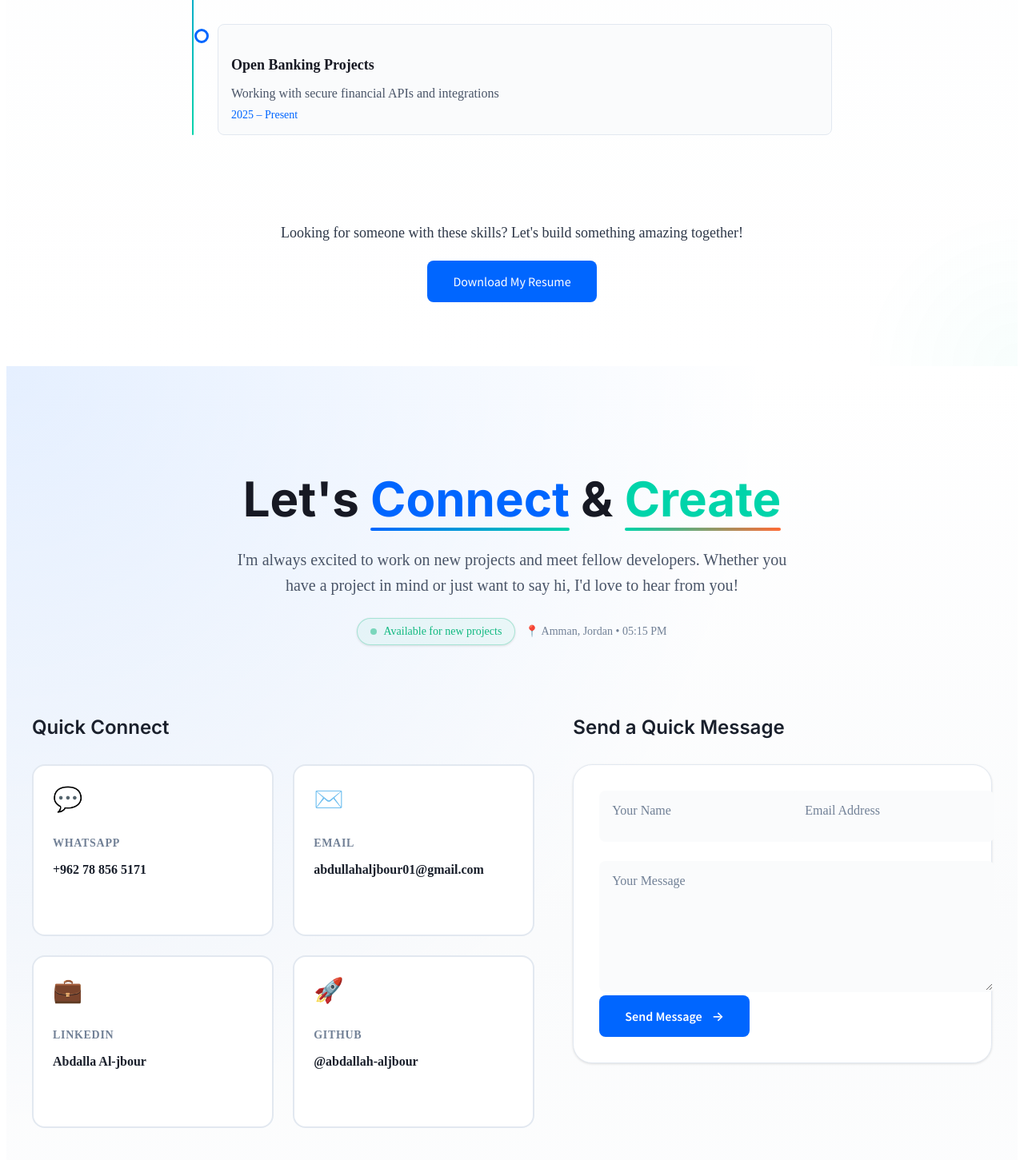
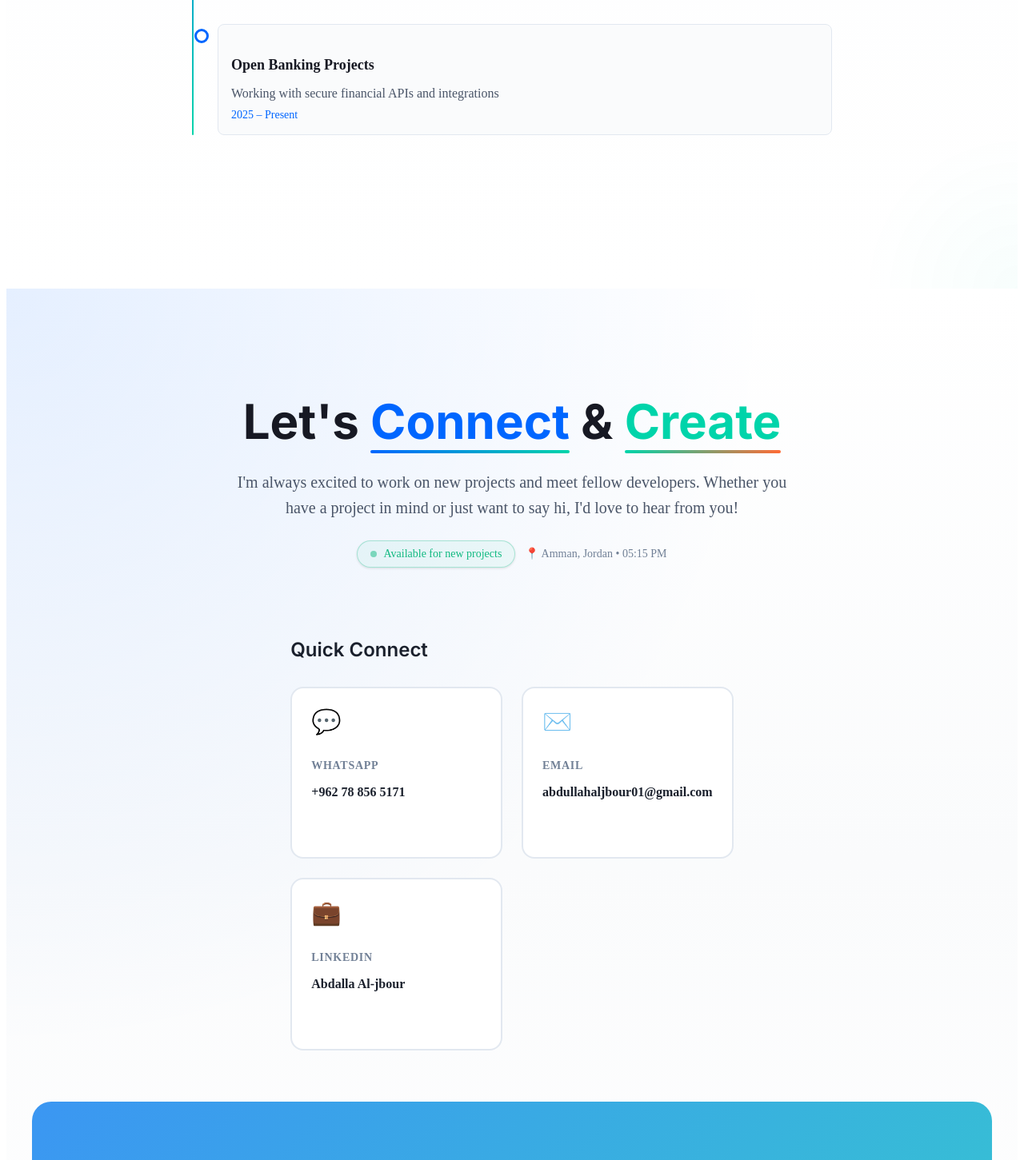
Before and after one commit to abdallah-aljbour/Portfolio-, a React (Vite) app: page / in a window 1280 px wide. Shown: the part 4710-6161 px from the top of the page at 80% size. Built offline with nearby package versions, Linux system fonts and the light colour scheme.

Commit message:
enhance style

```diff
--- a/src/components/sections/Contact/index.tsx
+++ b/src/components/sections/Contact/index.tsx
@@ -13,7 +13,6 @@ interface ContactMethod {
 }
 
 const Contact = () => {
-  const [isMessageSent, setIsMessageSent] = useState(false);
   const [hoveredMethod, setHoveredMethod] = useState<string | null>(null);
   const [mousePosition, setMousePosition] = useState({ x: 0, y: 0 });
   const [copySuccess, setCopySuccess] = useState<string | null>(null);
@@ -48,15 +47,6 @@ const Contact = () => {
       color: "#0077B5",
       hoverText: "Connect professionally!",
     },
-    {
-      id: "github",
-      icon: "🚀",
-      label: "GitHub",
-      value: "@abdallah-aljbour",
-      link: "https://github.com/abdallah-aljbour",
-      color: "#171515",
-      hoverText: "Check my code!",
-    },
   ];
 
   // Track mouse movement for interactive effects
@@ -81,14 +71,6 @@ const Contact = () => {
       setCopySuccess(id);
       setTimeout(() => setCopySuccess(null), 2000);
     });
-  };
-
-  // Handle form submission
-  const handleSubmit = (e: React.FormEvent) => {
-    e.preventDefault();
-    // In a real app, you'd send this to a backend
-    setIsMessageSent(true);
-    setTimeout(() => setIsMessageSent(false), 3000);
   };
 
   // Current time in Jordan
@@ -202,67 +184,6 @@ const Contact = () => {
           </div>
 
           {/* Quick Message Form */}
-          <div className="contact__form-section">
-            <h3 className="contact__section-title">Send a Quick Message</h3>
-            <form className="contact-form" onSubmit={handleSubmit}>
-              <div className="contact-form__grid">
-                <div className="contact-form__group">
-                  <input
-                    type="text"
-                    id="name"
-                    className="contact-form__input"
-                    placeholder=" "
-                    required
-                  />
-                  <label htmlFor="name" className="contact-form__label">
-                    Your Name
-                  </label>
-                </div>
-                <div className="contact-form__group">
-                  <input
-                    type="email"
-                    id="email"
-                    className="contact-form__input"
-                    placeholder=" "
-                    required
-                  />
-                  <label htmlFor="email" className="contact-form__label">
-                    Email Address
-                  </label>
-                </div>
-              </div>
-              <div className="contact-form__group">
-                <textarea
-                  id="message"
-                  className="contact-form__textarea"
-                  placeholder=" "
-                  rows={4}
-                  required
-                ></textarea>
-                <label htmlFor="message" className="contact-form__label">
-                  Your Message
-                </label>
-              </div>
-              <button
-                type="submit"
-                className={`contact-form__submit ${
-                  isMessageSent ? "contact-form__submit--sent" : ""
-                }`}
-              >
-                {isMessageSent ? (
-                  <>
-                    <span>Message Sent!</span>
-                    <span className="contact-form__success-icon">✓</span>
-                  </>
-                ) : (
-                  <>
-                    <span>Send Message</span>
-                    <span className="contact-form__arrow">→</span>
-                  </>
-                )}
-              </button>
-            </form>
-          </div>
         </div>
 
         {/* Fun CTA Section */}
--- a/src/components/sections/Contact/style.scss
+++ b/src/components/sections/Contact/style.scss
@@ -22,9 +22,9 @@
   }
 
   &__container {
-    @include container;
     position: relative;
     z-index: 1;
+    @include container;
   }
 
   &__header {
@@ -147,9 +147,8 @@
   }
 
   &__content {
-    display: grid;
-    grid-template-columns: 1fr;
-    gap: $space-16;
+    display: flex;
+    justify-content: center;
     margin-bottom: $space-16;
 
     @include responsive(lg) {
--- a/src/components/sections/Skills/index.tsx
+++ b/src/components/sections/Skills/index.tsx
@@ -231,23 +231,6 @@ const Skills = () => {
             </div>
           </div>
         </div>
-
-        {/* Call to Action */}
-        <div className="skills__cta">
-          <p className="skills__cta-text">
-            Looking for someone with these skills? Let's build something amazing
-            together!
-          </p>
-          <a
-            href="/Abdallah -Full Stack Web Developer.pdf"
-            target="_blank"
-            rel="noopener noreferrer"
-            className="skills__cta-button"
-            download="Abdallah-Full-Stack-Web-Developer.pdf"
-          >
-            Download My Resume
-          </a>
-        </div>
       </div>
     </section>
   );
--- a/src/components/sections/Skills/style.scss
+++ b/src/components/sections/Skills/style.scss
@@ -37,9 +37,9 @@
   }
 
   &__container {
-    @include container;
     position: relative;
     z-index: 1;
+    @include container;
   }
 
   &__header {
```
